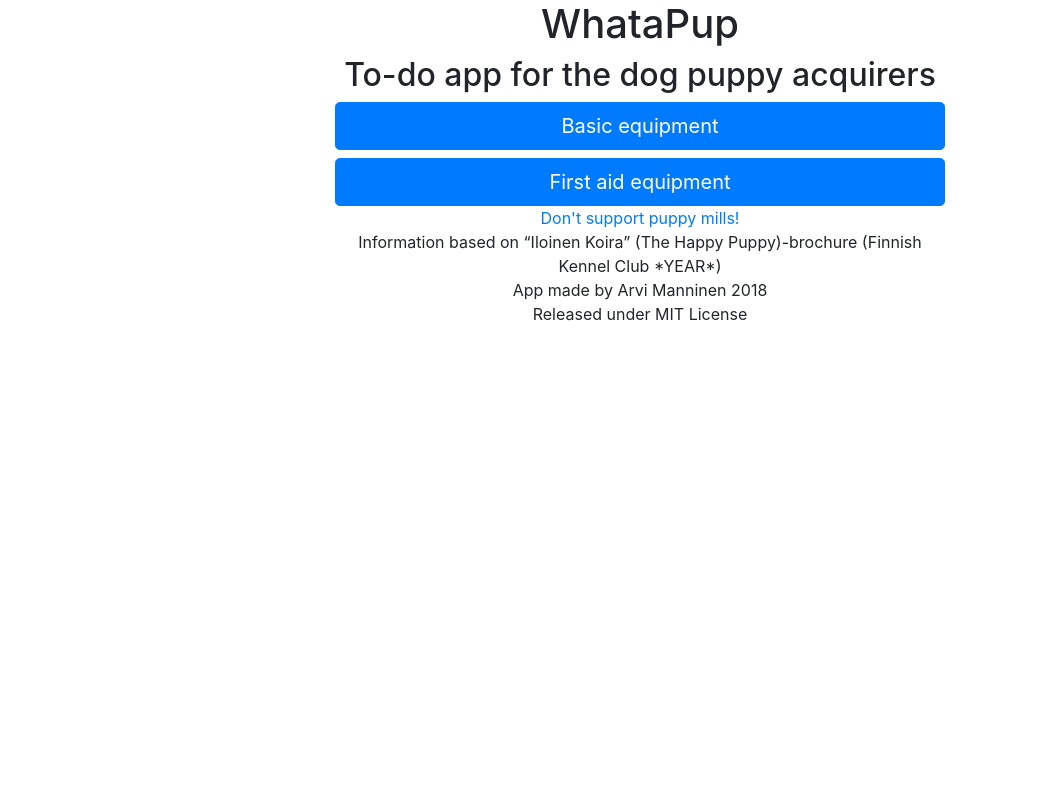
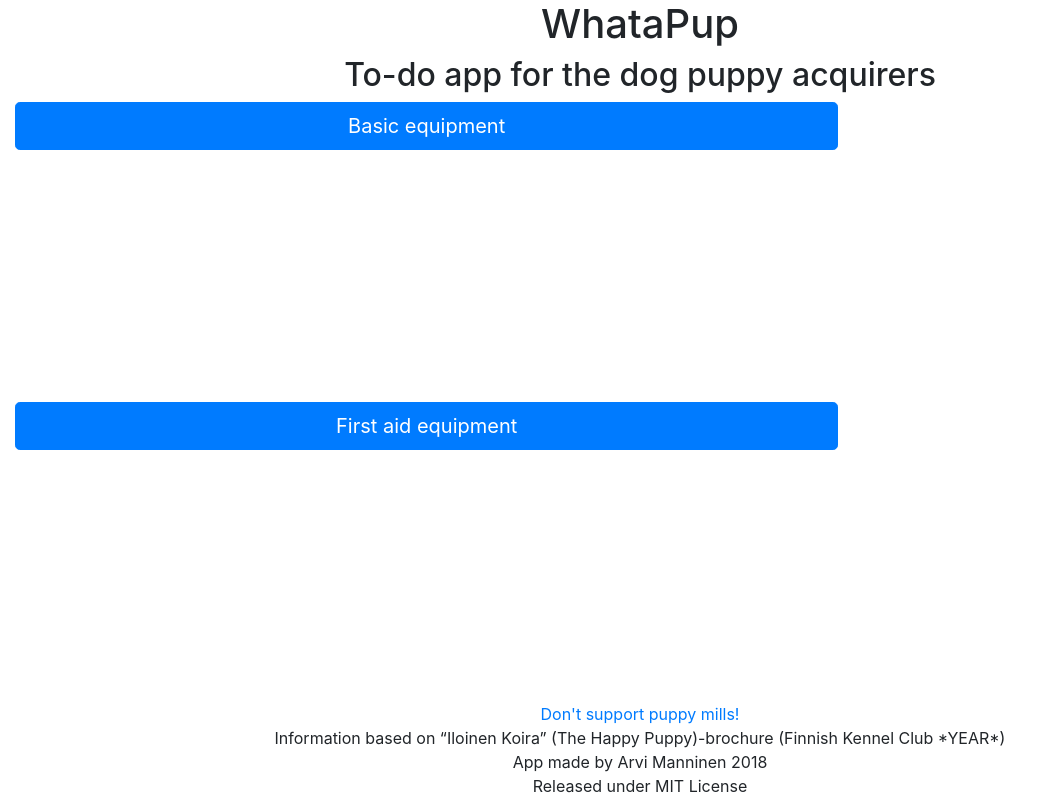
Before and after one commit to arvimanninen/whatapup, a React (Create React App) app: page / in a window 1280 px wide. Shown: the whole page, without its empty margins (0-1052 px from the left). Built offline with nearby package versions, Linux system fonts and the light colour scheme.

Commit message:
Indicator image added, some other modifications

```diff
--- a/src/App.js
+++ b/src/App.js
@@ -9,9 +9,10 @@ class App extends Component {
     this.state = {categories: [], currentView: "MainMenu", currentCategoryName: null};
     this.handleViewChange = this.handleViewChange.bind(this);
     this.handleEquipmentListItemClick = this.handleEquipmentListItemClick.bind(this);
+    this.getCategory = this.getCategory.bind(this)
     this.formatState();
   }
-
+;
   formatState() {
     const categories = this.props.categories;
     for(let i = 0; i < categories.length; i++) {
@@ -70,6 +71,7 @@ class App extends Component {
           handleItemClick={this.handleEquipmentListItemClick}>
           </EquipmentList>
         : null}
+
       </div>
     );
   }
--- a/src/EquipmentList.js
+++ b/src/EquipmentList.js
@@ -7,9 +7,24 @@ class EquipmentList extends React.Component {
         for(let i = 0; i < category.items.length; i++) {
             let item = category.items[i];
             item.completed ?
-                itemButtons.push(<EquipmentItemButton key={category.name + "-" + item.name} completed={true} categoryName={category.name} itemName={item.name} handleClick={this.props.handleItemClick} />)
-                :
-                itemButtons.unshift(<EquipmentItemButton key={category.name + "-" + item.name} completed={false} categoryName={category.name} itemName={item.name} handleClick={this.props.handleItemClick}/>);
+                itemButtons.push(<EquipmentItemButton key={item.name + "-button"} completed={true} categoryName={category.name} itemName={item.name} handleClick={this.props.handleItemClick} />)
+                : itemButtons.unshift(<EquipmentItemButton key={item.name + "-button"} completed={false} categoryName={category.name} itemName={item.name} handleClick={this.props.handleItemClick}/>)
+            /*
+            if(item.completed === false) {
+                itemButtons.unshift(
+                    <button className="btn btn-primary btn-lg btn-block" key={item.name} onClick={() => this.props.handleItemClick(category.name, item.name)}>
+                        {item.name}
+                    </button>
+                );
+            } else if(item.completed === true) {
+                itemButtons.push(
+                    <button className="btn btn-light btn-lg btn-block" key={item.name} onClick={() => this.props.handleItemClick(category.name, item.name)}>
+                        <s>{item.name}</s>
+                    </button>
+                );
+            }
+            */
+
         }
         return(
             <div className="container-fluid">
@@ -39,11 +54,11 @@ class EquipmentItemButton extends React.Component {
             <React.Fragment>
                 {completed === true ?
                     <button className="btn btn-light btn-lg btn-block" key={itemName} onClick={() => this.props.handleClick(categoryName, itemName)}>
-                        <s>{itemName}</s>
+                            <s>{itemName}</s>
                     </button>
                     :
                     <button className="btn btn-primary btn-lg btn-block" key={itemName} onClick={() => this.props.handleClick(categoryName, itemName)}>
-                        {itemName}
+                            {itemName}
                     </button>
                 }
             </React.Fragment>
--- a/src/MainMenu.js
+++ b/src/MainMenu.js
@@ -1,48 +1,112 @@
 import React from 'react';
+import puppyImage1 from '../src/images/dogpuppy1.jpg';
 
 class MainMenu extends React.Component {
+
     render() {
-        const categoryButtons = this.props.categories.map((category) =>
-            <EquipmentCategoryButton key={category.name} categoryName={category.name}
-            handleViewChange={this.props.handleViewChange}>
-            </EquipmentCategoryButton>
+        const categories = this.props.categories;
+        const categoryRows = categories.map((cat) =>
+            <EquipmentCategoryRow key={cat.name + "-row"} category={cat} handleViewChange={this.props.handleViewChange}/>
         );
+
         return(
             <div className="container-fluid">
                 <div className="row">
-                    <div className="col-sm-1 col-md-2 col-lg-3"></div>
-                    <div className="col text-center">
-                        <header>
+                    <header className="col sm-12 text-center">
                         <h1>WhataPup</h1>
                         <h2>To-do app for the dog puppy acquirers </h2>
                     </header>
-                        <div>
-                            {categoryButtons}
                 </div>
-                        <footer>
-                            <a href="https://www.kennelliitto.fi/en/dogs/dont-support-puppy-mills">Don't support puppy mills!</a>
+                <div className="text-center">
+                    {categoryRows}
+                </div>
+                <div className="row">
+                    <footer className="col sm-12 text-center">
+                        <a href="https://www.kennelliitto.fi/en/dog-ownership/getting-dog/dont-support-puppy-mills">Don't support puppy mills!</a>
                         <br/>
                         Information based on “Iloinen Koira” (The Happy Puppy)-brochure (Finnish Kennel Club *YEAR*)
                         <br/>
                         App made by Arvi Manninen 2018
                         <br/>
                         Released under MIT License
+                        <br />
                     </footer>
-                    </div>
-                    <div className="col-sm-1 col-md-2 col-lg-3"></div>
                 </div>
             </div>
         );
     }
 }
+/*
+class EquipmentCategoryIndicator extends React.Component {
+    render() {
+        const completed = this.props.itemsCompleted;
+        const total = this.props.itemsTotal;
+        const imagePath = this.props.imagePath;
+        let heightPercent = completed / 100;
+        let image = <img src={imagePath} />
 
+        image.style.clipPath = "inset(60px 60px 60px 60px)"
+        return(
+            <React.Fragment>
+                {image}
+                <p> {this.props.itemsCompleted}
+                {this.props.itemsTotal} </p>
+            </React.Fragment>
+        )
+    }
+}
+*/
 class EquipmentCategoryButton extends React.Component {
     render() {
         const categoryName = this.props.categoryName;
         return(
-            <button className="btn btn-primary btn-lg btn-block" onClick={() => this.props.handleViewChange("EquipmentList", categoryName)}>{categoryName}</button>
+            <div>
+                <button className="btn btn-primary btn-lg btn-block" onClick={() =>
+                    this.props.handleViewChange("EquipmentList", categoryName)}>{categoryName}</button>
+            </div>
         );
     }
 }
 
+class EquipmentCategoryRow extends React.Component {
+    render() {
+
+        const category =  this.props.category;
+        const itemsTotal = this.props.category.items.length;
+        let itemsCompleted = 0;
+        // TODO: CHANGE TO filter -FUNCTION
+        for(let i = 0; i < this.props.category.items.length; i++) {
+            if(category.items[i].completed === true) {
+                itemsCompleted++;
+            }
+        }
+        const percPerItem = 100 / itemsTotal;
+        const completedPerc = itemsCompleted * percPerItem;
+        console.log("completedPerc: " + completedPerc);
+        const bgImage = puppyImage1;
+        const rowStyle = {
+            height: 300 + "px"
+        };
+        const bgStyle = {
+            width: "100%",
+            height: completedPerc + "%",
+            backgroundImage: "url(" + bgImage + ")",
+            backgroundRepeat: "no-repeat"
+        };
+
+        return(
+            <div className="row" style={rowStyle}>
+                <div className="col-sm-9 col-md-9 col-lg-8">
+                    <EquipmentCategoryButton  categoryName={category.name}
+                    handleViewChange={this.props.handleViewChange}></EquipmentCategoryButton>
+                </div>
+                <div className="col-sm-3 col md-3 col-lg-4" style={bgStyle}>
+                </div>
+            </div>
+        );
+
+    }
+}
+
+
 export default MainMenu;
--- /dev/null
+++ b/src/global.css
@@ -0,0 +1,9 @@
+.category-indicator-main
+{
+    font-size: 1.4em;
+}
+
+.category-indicator-sub
+{
+    font-size: 0.8em;
+}
--- a/src/index.js
+++ b/src/index.js
@@ -2,6 +2,7 @@ import React from 'react';
 import ReactDOM from 'react-dom';
 import App from './App';
 import '../node_modules/bootstrap/dist/css/bootstrap.min.css';
+import '../src/global.css';
 // import registerServiceWorker from './registerServiceWorker';
 
 const CATEGORIES = [
```
Also changed, not shown: src/images/dogpuppy1.jpg (added). Lines whose indentation alone changed are shown as unchanged.
